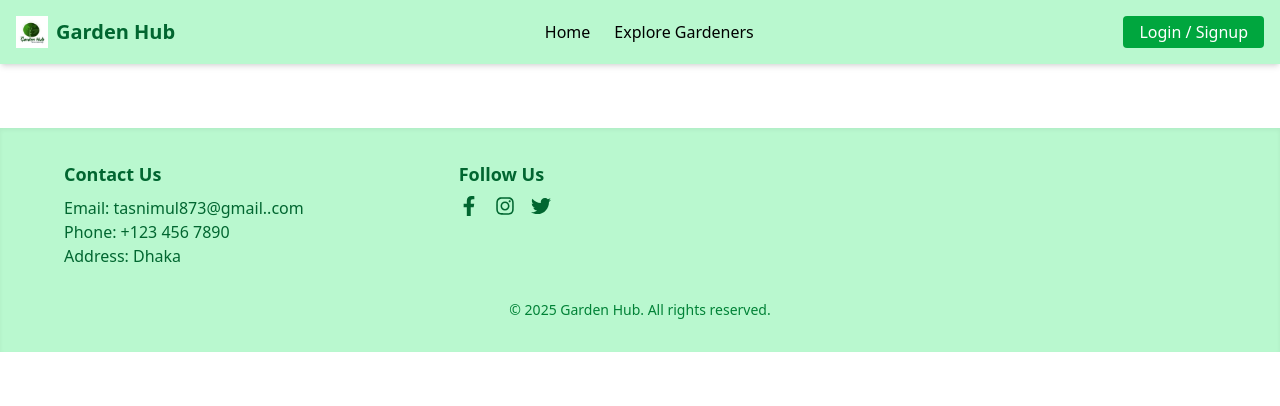
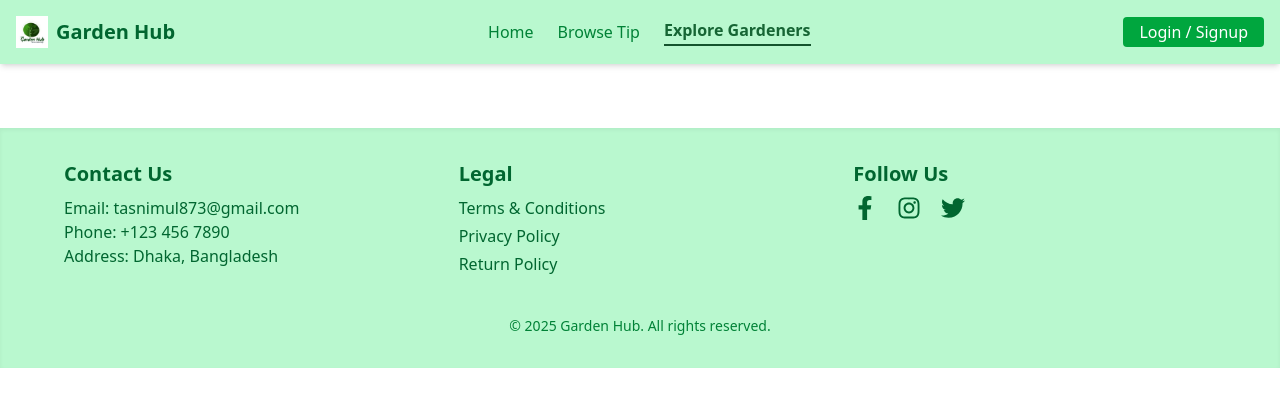
Before and after one commit to tasnimulhasan873/Gardening-hub-client, a React (Vite) app: page /explore_gardeners in a window 1280 px wide. Shown: the top 406 px of the page. Built offline with nearby package versions, Linux system fonts and the light colour scheme; no server answers.

Commit message:
404 route  was added

```diff
--- a/src/components/Footer.jsx
+++ b/src/components/Footer.jsx
@@ -2,29 +2,40 @@ import { FaFacebookF, FaInstagram, FaTwitter } from "react-icons/fa";
 
 const Footer = () => {
   return (
-    <footer className="bg-green-200 text-green-800 mt-16 py-8 px-4 shadow-inner">
+    <footer className="bg-green-200 text-green-800 mt-16 py-8 px-4 shadow-inner font-sans">
       <div className="max-w-6xl mx-auto grid grid-cols-1 md:grid-cols-3 gap-8 text-center md:text-left">
 
         {/* Contact Info */}
         <div>
-          <h3 className="font-bold text-lg mb-2">Contact Us</h3>
-          <p>Email: tasnimul873@gmail..com</p>
+          <h3 className="font-bold text-xl mb-2">Contact Us</h3>
+          <p>Email: tasnimul873@gmail.com</p>
           <p>Phone: +123 456 7890</p>
-          <p>Address: Dhaka</p>
+          <p>Address: Dhaka, Bangladesh</p>
         </div>
+
+        {/* Terms */}
+        <div>
+          <h3 className="font-bold text-xl mb-2">Legal</h3>
+          <ul className="space-y-1">
+            <li><a href="#" className="hover:text-green-600 transition">Terms & Conditions</a></li>
+            <li><a href="#" className="hover:text-green-600 transition">Privacy Policy</a></li>
+            <li><a href="#" className="hover:text-green-600 transition">Return Policy</a></li>
+          </ul>
+        </div>
+
         {/* Social Links */}
         <div>
-          <h3 className="font-bold text-lg mb-2">Follow Us</h3>
-          <div className="flex justify-center md:justify-start space-x-4 text-xl">
-            <a href="#" className="hover:text-green-600 transition"><FaFacebookF /></a>
-            <a href="#" className="hover:text-green-600 transition"><FaInstagram /></a>
-            <a href="#" className="hover:text-green-600 transition"><FaTwitter /></a>
+          <h3 className="font-bold text-xl mb-2">Follow Us</h3>
+          <div className="flex justify-center md:justify-start space-x-5 text-2xl">
+            <a href="#" className="hover:text-green-600 transition" aria-label="Facebook"><FaFacebookF /></a>
+            <a href="#" className="hover:text-green-600 transition" aria-label="Instagram"><FaInstagram /></a>
+            <a href="#" className="hover:text-green-600 transition" aria-label="Twitter"><FaTwitter /></a>
           </div>
         </div>
       </div>
 
       {/* Bottom line */}
-      <div className="text-center text-sm mt-8 text-green-700">
+      <div className="text-center text-sm mt-10 text-green-700">
         © {new Date().getFullYear()} Garden Hub. All rights reserved.
       </div>
     </footer>
--- a/src/components/Header.jsx
+++ b/src/components/Header.jsx
@@ -6,6 +6,7 @@ import logo from "../assets/logo.jpeg";
 const Header = () => {
   const { user, signoutUser } = useContext(AuthContext);
   const [showLogout, setShowLogout] = useState(false);
+  const [menuOpen, setMenuOpen] = useState(false);
 
   const handleLogout = () => {
     signoutUser()
@@ -13,42 +14,56 @@ const Header = () => {
       .catch((error) => console.error(error));
   };
 
+  const navLinks = (
+    <>
+      <NavLink to="/" className={({ isActive }) => isActive ? "isActive" : ""}>Home</NavLink>
+      <NavLink to="/browse_tip" className={({ isActive }) => isActive ? "isActive" : ""}>Browse Tip</NavLink>
+      {user && (
+        <>
+          <NavLink to="/shareTip" className={({ isActive }) => isActive ? "isActive" : ""}>Share a Garden Tip</NavLink>
+          <NavLink to="/tipDetails" className={({ isActive }) => isActive ? "isActive" : ""}>Tip Details</NavLink>
+          <NavLink to="/my-tips" className={({ isActive }) => isActive ? "isActive" : ""}>My Tips</NavLink>
+          <NavLink to="/updateTip" className={({ isActive }) => isActive ? "isActive" : ""}>Update Tip</NavLink>
+        </>
+      )}
+      <NavLink to="/explore_gardeners" className={({ isActive }) => isActive ? "isActive" : ""}>Explore Gardeners</NavLink>
+    </>
+  );
+
   return (
-    <nav className="bg-green-200 p-4 shadow-md flex items-center justify-between">
+    <nav className="bg-green-200 p-4 shadow-md">
+      <div className="flex items-center justify-between">
         {/* Logo and Title */}
         <div className="flex items-center space-x-2">
           <img src={logo} alt="Logo" className="w-8 h-8 object-cover" />
           <span className="text-xl font-bold text-green-800">Garden Hub</span>
         </div>
 
-      {/* Centered Nav Links */}
-      <ul className="flex space-x-6 justify-center flex-1">
-        <NavLink to="/" className={({ isActive }) => isActive ? "isActive" : ""}>
-          Home
-        </NavLink>
+        {/* Hamburger button */}
+        <div className="md:hidden">
+          <button onClick={() => setMenuOpen(!menuOpen)}>
+            <svg
+              className="w-6 h-6 text-green-700"
+              fill="none"
+              stroke="currentColor"
+              viewBox="0 0 24 24"
+              xmlns="http://www.w3.org/2000/svg"
+            >
+              <path strokeLinecap="round" strokeLinejoin="round" strokeWidth={2}
+                d="M4 6h16M4 12h16M4 18h16" />
+            </svg>
+          </button>
+        </div>
 
-        {user && (
-          <>
-            <NavLink to="/share-tip" className={({ isActive }) => isActive ? "isActive" : ""}>
-              Share a Garden Tip
-            </NavLink>
-            <NavLink to="/my-tips" className={({ isActive }) => isActive ? "isActive" : ""}>
-              My Tips
-            </NavLink>
-          </>
-        )}
-
-        <NavLink to="/explore" className={({ isActive }) => isActive ? "isActive" : ""}>
-          Explore Gardeners
-        </NavLink>
+        {/* Nav links (hidden on mobile) */}
+        <ul className="hidden md:flex space-x-6 items-center text-green-700">
+          {navLinks}
         </ul>
 
         {/* Login or User Section */}
+        <div className="hidden md:block">
           {!user ? (
-        <NavLink
-          to="/login"
-          className="bg-green-600 text-white px-4 py-1 rounded hover:bg-green-700"
-        >
+            <NavLink to="/login" className="bg-green-600 text-white px-4 py-1 rounded hover:bg-green-700">
               Login / Signup
             </NavLink>
           ) : (
@@ -62,12 +77,10 @@ const Header = () => {
                 className="w-10 h-10 rounded-full border-2 border-green-700"
                 title={user.displayName}
               />
-          {/* Name on hover */}
               <div className="absolute top-12 left-1/2 transform -translate-x-1/2 text-sm bg-white border rounded px-2 py-1 shadow-md opacity-0 group-hover:opacity-100 transition pointer-events-none">
                 {user.displayName}
               </div>
 
-          {/* Logout button */}
               {showLogout && (
                 <button
                   onClick={handleLogout}
@@ -78,6 +91,50 @@ const Header = () => {
               )}
             </div>
           )}
+        </div>
+      </div>
+
+      {/* Mobile Menu */}
+      {menuOpen && (
+        <div className="md:hidden mt-4 space-y-2 text-green-800">
+          <ul className="flex flex-col space-y-2">{navLinks}</ul>
+
+          {/* Mobile Login/User */}
+          <div>
+            {!user ? (
+              <NavLink
+                to="/login"
+                className="inline-block bg-green-600 text-white px-4 py-1 rounded hover:bg-green-700"
+              >
+                Login / Signup
+              </NavLink>
+            ) : (
+              <div className="mt-2">
+                <div
+                  className="flex items-center space-x-2 cursor-pointer"
+                  onClick={() => setShowLogout(!showLogout)}
+                >
+                  <img
+                    src={user.photoURL}
+                    alt="User"
+                    className="w-10 h-10 rounded-full border-2 border-green-700"
+                    title={user.displayName}
+                  />
+                  <span>{user.displayName}</span>
+                </div>
+                {showLogout && (
+                  <button
+                    onClick={handleLogout}
+                    className="mt-2 bg-red-500 text-white px-3 py-1 rounded shadow"
+                  >
+                    Logout
+                  </button>
+                )}
+              </div>
+            )}
+          </div>
+        </div>
+      )}
     </nav>
   );
 };
--- a/src/layout/Root.jsx
+++ b/src/layout/Root.jsx
@@ -2,6 +2,7 @@ import React from 'react';
 import { Outlet } from 'react-router-dom';
 import Header from '../components/Header';
 import Footer from '../components/Footer';
+
 
 const Root = () => {
     return (
--- a/src/main.jsx
+++ b/src/main.jsx
@@ -8,7 +8,6 @@ import App from "./App.jsx";
 import { HelmetProvider } from "react-helmet-async";
 import Login from "./pages/Login.jsx";
 import Register from "./pages/Register.jsx";
-import Footer from "./components/Footer.jsx";
 import NotFound from "./pages/NotFound.jsx";
 import ShareTip from "./pages/ShareTip.jsx";
 import TipDetails from "./pages/TipDetails.jsx";
@@ -17,6 +16,9 @@ import Root from "./layout/Root.jsx";
 import AuthProvider from "./context/AuthProvider.jsx";
 import PrivateRoute from "./Routes/PrivateRoutes.jsx";
 import Home from "./pages/Home.jsx";
+import BrowseTips from "./pages/BrowseTips.jsx";
+import ExploreGardener from "./pages/ExploreGardener.jsx";
+import MyTips from "./pages/MyTips.jsx";
 
 
 const router = createBrowserRouter([
@@ -27,7 +29,8 @@ const router = createBrowserRouter([
       { index: true, element: <Home /> },
       { path: "/login", element: <Login /> },
       { path: "/register", element: <Register /> },
-      { path: "/footer", element: <Footer /> },
+      { path: "/browse_tip", element: <BrowseTips /> },
+      { path: "/explore_gardeners", element: <ExploreGardener /> },
       {
         path: "/shareTip",
         element: (
@@ -37,7 +40,7 @@ const router = createBrowserRouter([
         ),
       },
       {
-        path: "tipDetails",
+        path: "/tipDetails",
         element: (
           <PrivateRoute>
             <TipDetails />
@@ -49,6 +52,14 @@ const router = createBrowserRouter([
         element: (
           <PrivateRoute>
             <UpdateTip />
+          </PrivateRoute>
+        ),
+      },
+      {
+        path: "/my-tips",
+        element: (
+          <PrivateRoute>
+            <MyTips />
           </PrivateRoute>
         ),
       },
--- /dev/null
+++ b/src/pages/ExploreGardener.jsx
@@ -0,0 +1,11 @@
+import React from 'react';
+
+const ExploreGardenar = () => {
+    return (
+        <div>
+
+        </div>
+    );
+};
+
+export default ExploreGardenar;
--- a/src/pages/NotFound.jsx
+++ b/src/pages/NotFound.jsx
@@ -1,11 +1,27 @@
-import React from 'react';
+import { Link } from "react-router-dom";
 
 const NotFound = () => {
-    return (
-        <div>
+  return (
+    <div className="min-h-screen bg-green-100 flex flex-col items-center justify-center text-center p-4">
+      <h1 className="text-6xl font-bold text-green-700 mb-4">404</h1>
+      <h2 className="text-2xl font-semibold text-green-800 mb-2">Oops! Page Not Found</h2>
+      <p className="text-green-700 mb-6 max-w-md">
+        The page you're looking for doesn’t exist or has been moved. Let's get you back to the garden.
+      </p>
+      <Link
+        to="/"
+        className="bg-green-600 hover:bg-green-700 text-white font-semibold px-6 py-2 rounded transition"
+      >
+        Back to Home
+      </Link>
 
-        </div>
-    );
+      <img
+        src="https://cdn-icons-png.flaticon.com/512/4076/4076549.png"
+        alt="Lost in the garden"
+        className="w-64 mt-10"
+      />
+    </div>
+  );
 };
 
 export default NotFound;
```
Lines whose indentation alone changed are shown as unchanged.
